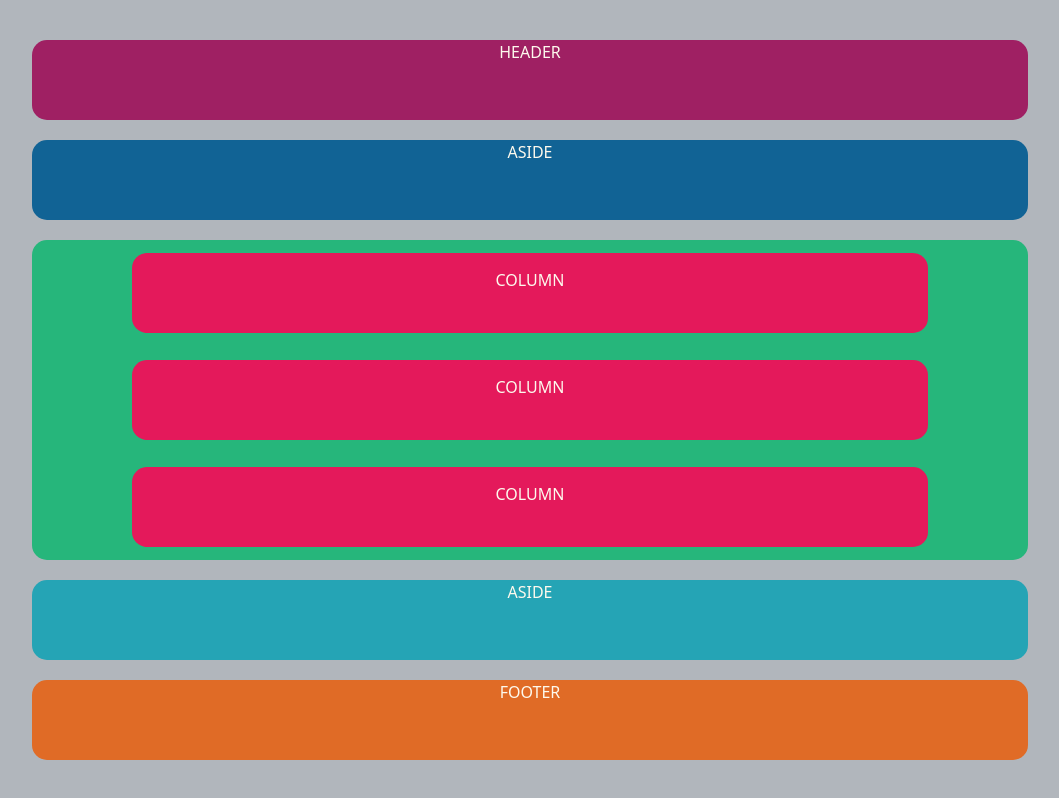
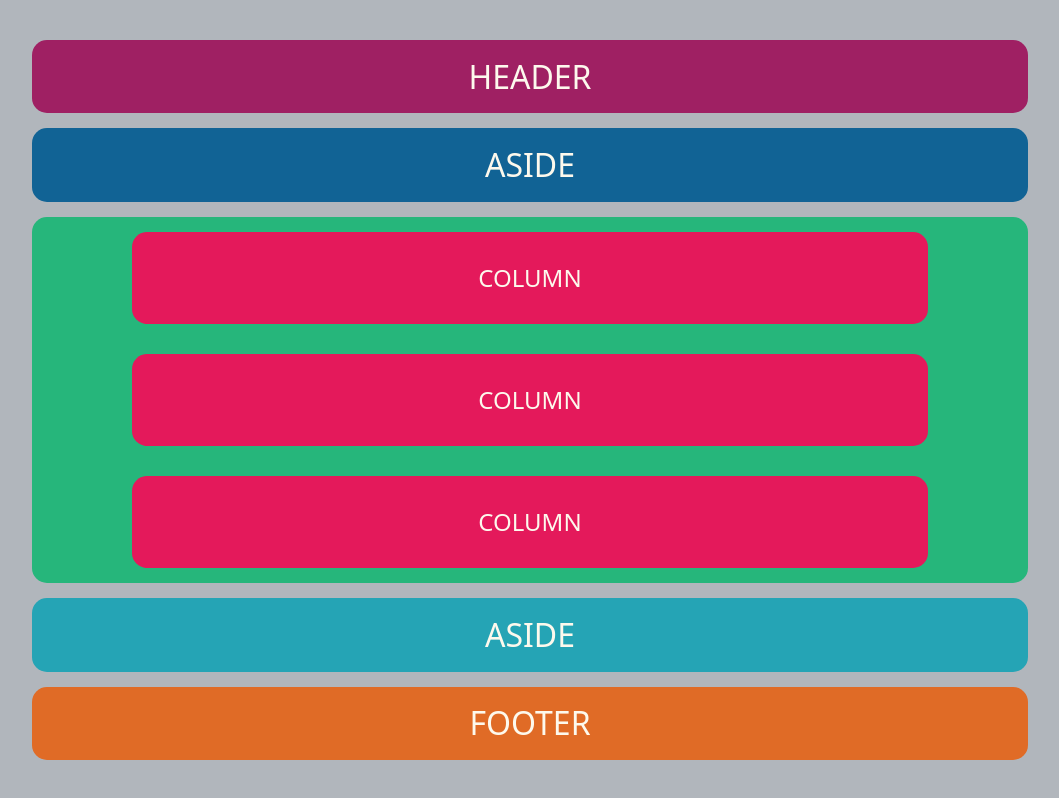
Before and after one commit to CDennis67/grid-wireframe-practice, a plain HTML site: page index.html in a window 1280 px wide. Shown: the whole page, without its empty margins (110-1169 px from the left). Drawn offline with Linux system fonts and the light colour scheme.

Commit message:
Project update with centered text and desired layout

```diff
--- a/css/style.css
+++ b/css/style.css
@@ -3,6 +3,7 @@
     display: grid;
     grid-template-columns: 1fr 7fr 1fr;
     grid-template-rows: 1fr 18fr 1fr;
+    font-size: 2em;
 }
 
 .subgrid-container {
@@ -10,20 +11,26 @@
     display: grid;
     grid-column: 2;
     grid-row: 2;
-    row-gap: 20px;
-    grid-template-rows: 1fr 1fr 4fr 1fr 1fr;
+    row-gap: 15px;
+    grid-template-rows: 1fr 1fr 5fr 1fr 1fr;
 }
 
 .header {
     background: #9F2063;
     border-radius: 15px;
     text-align: center;
+    display: flex;
+    align-items: center;
+    justify-content: center;
 }
 
 .aside-top {
     background: #116395;
     border-radius: 15px;
     text-align: center;
+    display: flex;
+    align-items: center;
+    justify-content: center;
 }
 
 .column-container {
@@ -40,17 +47,27 @@
     padding: 15px;
     text-align: center;
     width: 80%;
-    height: 75%
+    height: 75%;
+    display: flex;
+    align-items: center;
+    justify-content: center;
+    font-size: 1.5rem;
 }
 
 .aside-bottom {
     background: #25A4B5;
     border-radius: 15px;
     text-align: center;
+    display: flex;
+    align-items: center;
+    justify-content: center;
 }
 
 .footer {
     background: #E06B26;
     border-radius: 15px;
     text-align: center;
+    display: flex;
+    align-items: center;
+    justify-content: center;
 }
--- a/index.html
+++ b/index.html
@@ -9,15 +9,29 @@
 </head>
 <body class="grid-container">
     <div class="subgrid-container">
-        <header class="header">HEADER</header>
-        <aside class="aside-top">ASIDE</aside>
+        <header class="header">
+            <p class="header-text">HEADER</p>
+        </header>
+        <aside class="aside-top">
+            <p class="at-text">ASIDE</p>
+        </aside>
         <div class="column-container">
-            <article class="column">COLUMN</article>
-            <article class="column">COLUMN</article>
-            <article class="column">COLUMN</article>
+            <article class="column">
+                <p clas="column-text">COLUMN</p>
+            </article>
+            <article class="column">
+                <p clas="column-text">COLUMN</p>
+            </article>
+            <article class="column">
+                <p clas="column-text">COLUMN</p>
+            </article>
         </div>
-        <aside class="aside-bottom">ASIDE</aside>
-        <footer class="footer">FOOTER</footer>
+        <aside class="aside-bottom">
+            <p class="ab-text">ASIDE</p>
+        </aside>
+        <footer class="footer">
+            <p class="footer-text">FOOTER</p>
+        </footer>
     </div>
 
 </body>
```
